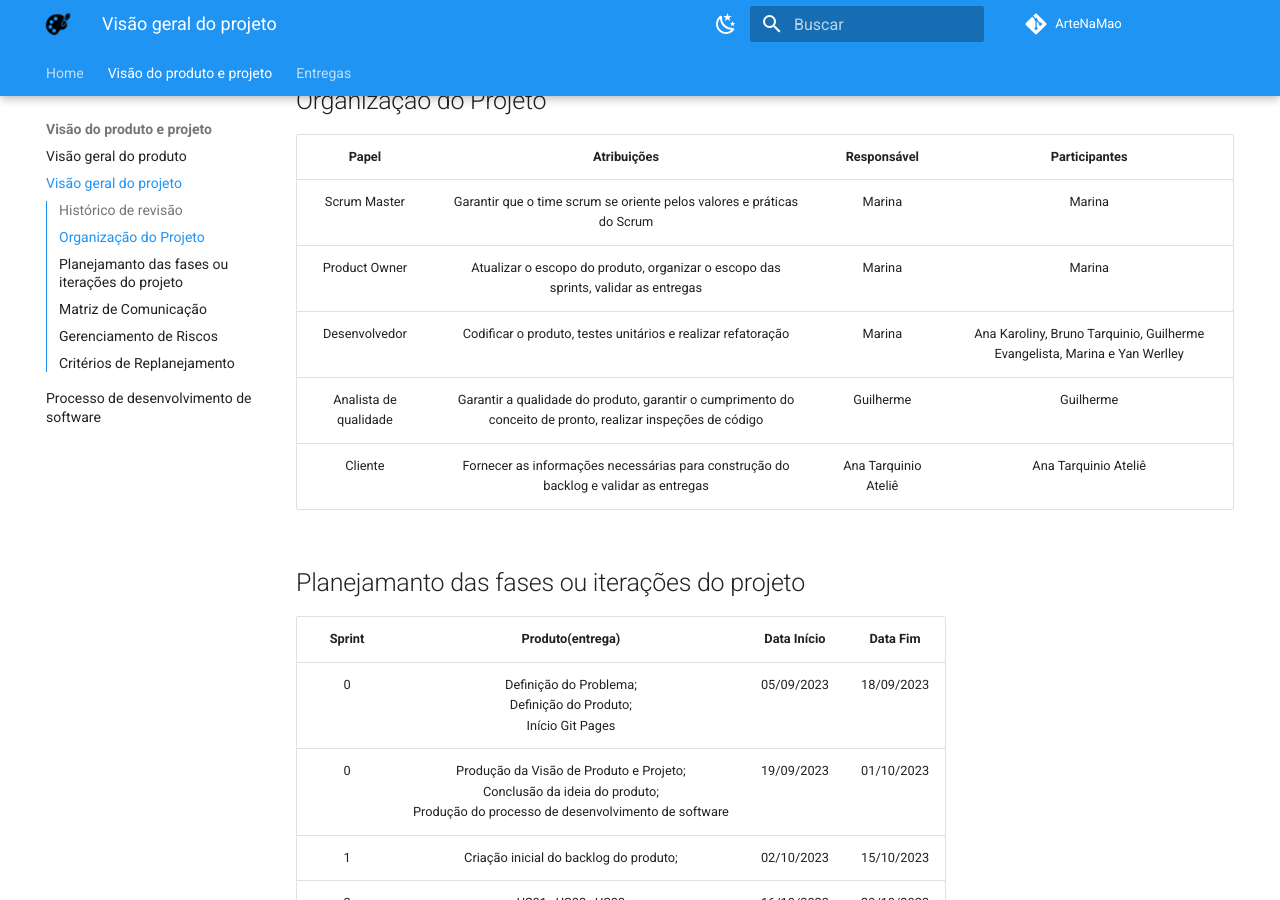
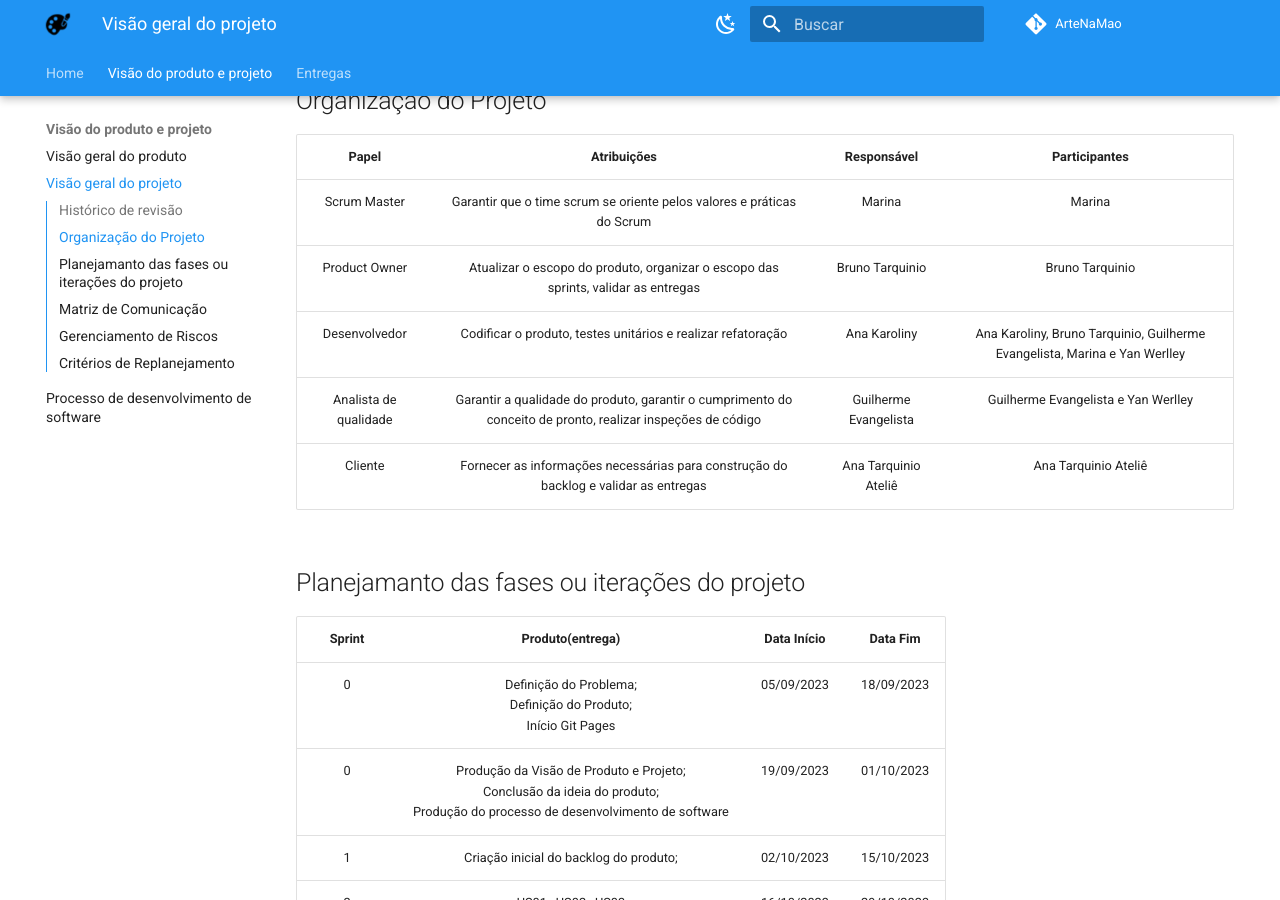
Before and after one commit to mdsreq-fga-unb/2023.2-ArteNaMao, an MkDocs documentation site: the page built from docs/visao-produto-projeto/visao-projeto.md, in a window 1280 px wide and 900 px high, scrolled down 430 px. Built offline with MkDocs 1.6.1 and Material for MkDocs 9.7.7, drawn with Linux system fonts in a browser that asks for light colours; comment, search, counter and statistics services are not loaded; old or Windows-style settings are respelled for this version of MkDocs.

Commit message:
update gitpages

```diff
--- a/docs/visao-produto-projeto/visao-projeto.md
+++ b/docs/visao-produto-projeto/visao-projeto.md
@@ -5,16 +5,14 @@
 | 19/09/2023 |  1.0   | Criação e estruturação do documento | Ana Karoliny, Bruno Tarquinio, Guilherme Evangelista, Marina Márcia e Yan Werlley|
 | 27/09/2023 |  1.1   | Criação e estruturação do documento | Ana Karoliny, Bruno Tarquinio, Guilherme Evangelista, Marina Márcia e Yan Werlley|
 
-
-
 ## Organização do Projeto
 
 |    Papel    | Atribuições |              Responsável              |  Participantes  |
 | :--------: | :----: | :---------------------------------: | :---------: |
 | Scrum Master | Garantir que o time scrum se oriente pelos valores e práticas do Scrum  | Marina | Marina |
-| Product Owner| Atualizar o escopo do produto, organizar o escopo das sprints, validar as entregas| Marina | Marina |
-| Desenvolvedor | Codificar o produto, testes unitários e realizar refatoração | Marina  | Ana Karoliny, Bruno Tarquinio, Guilherme Evangelista, Marina e Yan Werlley |
-| Analista de qualidade | Garantir a qualidade do produto, garantir o cumprimento do conceito de pronto, realizar inspeções de código| Guilherme | Guilherme |
+| Product Owner| Atualizar o escopo do produto, organizar o escopo das sprints, validar as entregas| Bruno Tarquinio | Bruno Tarquinio |
+| Desenvolvedor | Codificar o produto, testes unitários e realizar refatoração | Ana Karoliny | Ana Karoliny, Bruno Tarquinio, Guilherme Evangelista, Marina e Yan Werlley |
+| Analista de qualidade | Garantir a qualidade do produto, garantir o cumprimento do conceito de pronto, realizar inspeções de código| Guilherme Evangelista | Guilherme Evangelista e Yan Werlley |
 | Cliente | Fornecer as informações necessárias para construção do backlog e validar as entregas  | Ana Tarquinio Ateliê | Ana Tarquinio Ateliê |
 
 ## Planejamanto das fases ou iterações do projeto
```
Also changed, not shown: docs/index.md (+4 -4 lines).
